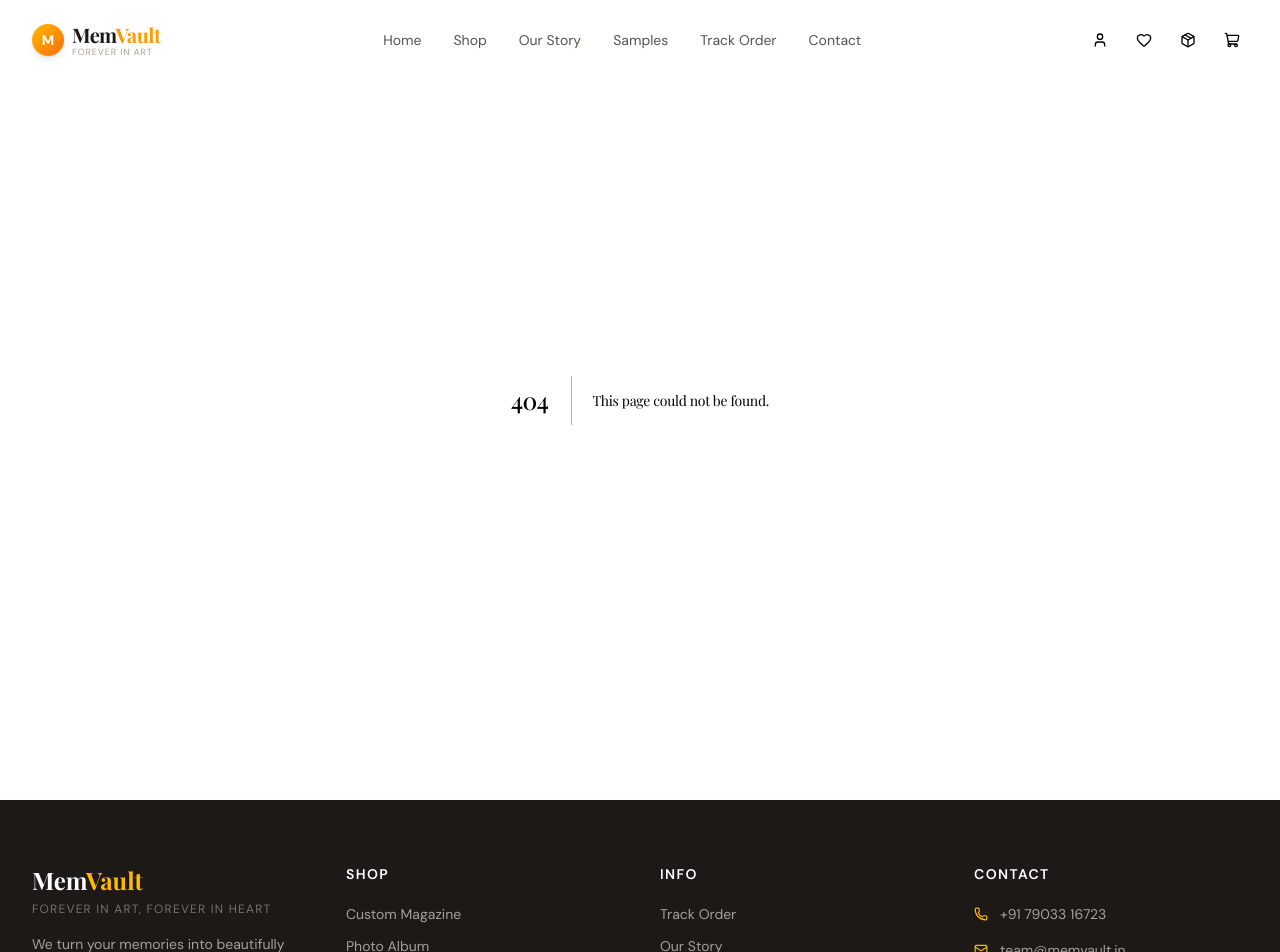
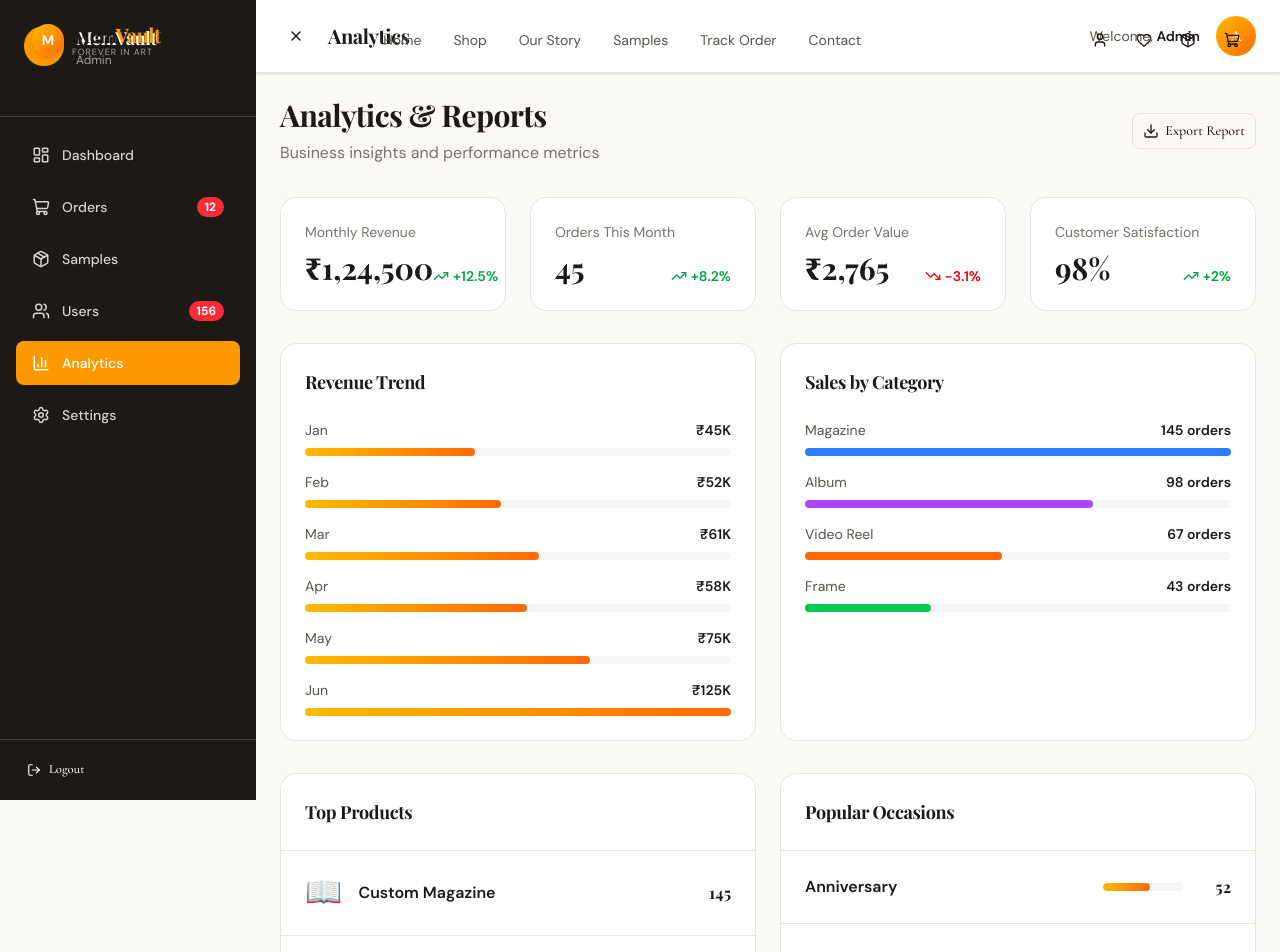
Before and after one commit to rachitsharma300/mystoryarchive, a Next.js app: page /admin/analytics in a window 1280 px wide. Before the commit this address had no page. Shown: the top 952 px of the page. Built offline with nearby package versions, Linux system fonts and the light colour scheme; a web font is replaced by a local one.

Commit message:
feat: add AnalyticsPage component with key metrics, charts, and top products display

```diff
--- /dev/null
+++ b/app/admin/analytics/page.tsx
@@ -0,0 +1,250 @@
+"use client";
+
+import { motion } from "framer-motion";
+import { TrendingUp, TrendingDown, Download } from "lucide-react";
+import { Button } from "@/components/ui/button";
+
+export default function AnalyticsPage() {
+  return (
+    <div className="space-y-8">
+      {/* Header */}
+      <motion.div
+        initial={{ opacity: 0, y: 20 }}
+        animate={{ opacity: 1, y: 0 }}
+        className="flex items-center justify-between"
+      >
+        <div>
+          <h1 className="font-display text-3xl font-bold text-stone-900 mb-2">
+            Analytics & Reports
+          </h1>
+          <p className="font-sans-clean text-stone-500">
+            Business insights and performance metrics
+          </p>
+        </div>
+        <Button asChild size="lg" variant="outline">
+          <a href="#" download>
+            <Download size={18} />
+            Export Report
+          </a>
+        </Button>
+      </motion.div>
+
+      {/* Key Metrics */}
+      <motion.div
+        initial={{ opacity: 0, y: 20 }}
+        animate={{ opacity: 1, y: 0 }}
+        transition={{ delay: 0.1 }}
+        className="grid grid-cols-1 md:grid-cols-2 lg:grid-cols-4 gap-6"
+      >
+        {[
+          {
+            label: "Monthly Revenue",
+            value: "₹1,24,500",
+            change: "+12.5%",
+            trend: "up",
+          },
+          {
+            label: "Orders This Month",
+            value: "45",
+            change: "+8.2%",
+            trend: "up",
+          },
+          {
+            label: "Avg Order Value",
+            value: "₹2,765",
+            change: "-3.1%",
+            trend: "down",
+          },
+          {
+            label: "Customer Satisfaction",
+            value: "98%",
+            change: "+2%",
+            trend: "up",
+          },
+        ].map((metric, i) => (
+          <motion.div
+            key={metric.label}
+            initial={{ opacity: 0, y: 20 }}
+            animate={{ opacity: 1, y: 0 }}
+            transition={{ delay: i * 0.1 }}
+            className="rounded-2xl bg-white border border-stone-200 p-6"
+          >
+            <p className="font-sans-clean text-sm text-stone-500 mb-2">
+              {metric.label}
+            </p>
+            <div className="flex items-end justify-between">
+              <p className="font-display text-3xl font-bold text-stone-900">
+                {metric.value}
+              </p>
+              <div
+                className={`flex items-center gap-1 font-sans-clean text-sm font-semibold ${
+                  metric.trend === "up" ? "text-green-600" : "text-red-600"
+                }`}
+              >
+                {metric.trend === "up" ? (
+                  <TrendingUp size={16} />
+                ) : (
+                  <TrendingDown size={16} />
+                )}
+                {metric.change}
+              </div>
+            </div>
+          </motion.div>
+        ))}
+      </motion.div>
+
+      {/* Charts Section */}
+      <motion.div
+        initial={{ opacity: 0, y: 20 }}
+        animate={{ opacity: 1, y: 0 }}
+        transition={{ delay: 0.2 }}
+        className="grid grid-cols-1 lg:grid-cols-2 gap-6"
+      >
+        {/* Revenue Chart */}
+        <div className="rounded-2xl bg-white border border-stone-200 p-6">
+          <h3 className="font-display text-lg font-bold text-stone-900 mb-6">
+            Revenue Trend
+          </h3>
+          <div className="space-y-4">
+            {[
+              { month: "Jan", revenue: 45000, width: "40%" },
+              { month: "Feb", revenue: 52000, width: "46%" },
+              { month: "Mar", revenue: 61000, width: "55%" },
+              { month: "Apr", revenue: 58000, width: "52%" },
+              { month: "May", revenue: 75000, width: "67%" },
+              { month: "Jun", revenue: 124500, width: "100%" },
+            ].map((item) => (
+              <div key={item.month}>
+                <div className="flex items-center justify-between mb-2">
+                  <span className="font-sans-clean text-sm text-stone-600">
+                    {item.month}
+                  </span>
+                  <span className="font-sans-clean text-sm font-semibold text-stone-900">
+                    ₹{(item.revenue / 1000).toFixed(0)}K
+                  </span>
+                </div>
+                <div className="w-full bg-stone-100 rounded-full h-2">
+                  <motion.div
+                    initial={{ width: 0 }}
+                    animate={{ width: item.width }}
+                    transition={{ delay: 0.3, duration: 0.6 }}
+                    className="bg-gradient-to-r from-amber-400 to-orange-500 h-full rounded-full"
+                  />
+                </div>
+              </div>
+            ))}
+          </div>
+        </div>
+
+        {/* Category Breakdown */}
+        <div className="rounded-2xl bg-white border border-stone-200 p-6">
+          <h3 className="font-display text-lg font-bold text-stone-900 mb-6">
+            Sales by Category
+          </h3>
+          <div className="space-y-4">
+            {[
+              { category: "Magazine", sales: 145, color: "bg-blue-500" },
+              { category: "Album", sales: 98, color: "bg-purple-500" },
+              { category: "Video Reel", sales: 67, color: "bg-orange-500" },
+              { category: "Frame", sales: 43, color: "bg-green-500" },
+            ].map((item) => (
+              <div key={item.category}>
+                <div className="flex items-center justify-between mb-2">
+                  <span className="font-sans-clean text-sm text-stone-600">
+                    {item.category}
+                  </span>
+                  <span className="font-sans-clean text-sm font-semibold text-stone-900">
+                    {item.sales} orders
+                  </span>
+                </div>
+                <div className="w-full bg-stone-100 rounded-full h-2">
+                  <motion.div
+                    initial={{ width: 0 }}
+                    animate={{ width: `${(item.sales / 145) * 100}%` }}
+                    transition={{ delay: 0.3, duration: 0.6 }}
+                    className={`${item.color} h-full rounded-full`}
+                  />
+                </div>
+              </div>
+            ))}
+          </div>
+        </div>
+      </motion.div>
+
+      {/* Top Products & Occasions */}
+      <motion.div
+        initial={{ opacity: 0, y: 20 }}
+        animate={{ opacity: 1, y: 0 }}
+        transition={{ delay: 0.3 }}
+        className="grid grid-cols-1 lg:grid-cols-2 gap-6"
+      >
+        {/* Top Products */}
+        <div className="rounded-2xl bg-white border border-stone-200 overflow-hidden">
+          <div className="p-6 border-b border-stone-200">
+            <h3 className="font-display text-lg font-bold text-stone-900">
+              Top Products
+            </h3>
+          </div>
+          <div>
+            {[
+              { name: "Custom Magazine", orders: 145, emoji: "📖" },
+              { name: "Photo Album", orders: 98, emoji: "🖼️" },
+              { name: "Recap Reel", orders: 67, emoji: "🎬" },
+            ].map((product) => (
+              <div
+                key={product.name}
+                className="p-6 border-b border-stone-200 last:border-b-0 flex items-center justify-between hover:bg-stone-50 transition-colors"
+              >
+                <div className="flex items-center gap-4">
+                  <span className="text-3xl">{product.emoji}</span>
+                  <p className="font-sans-clean font-semibold text-stone-900">
+                    {product.name}
+                  </p>
+                </div>
+                <p className="font-display font-bold text-stone-900">
+                  {product.orders}
+                </p>
+              </div>
+            ))}
+          </div>
+        </div>
+
+        {/* Top Occasions */}
+        <div className="rounded-2xl bg-white border border-stone-200 overflow-hidden">
+          <div className="p-6 border-b border-stone-200">
+            <h3 className="font-display text-lg font-bold text-stone-900">
+              Popular Occasions
+            </h3>
+          </div>
+          <div>
+            {[
+              { occasion: "Anniversary", count: 52 },
+              { occasion: "Birthday", count: 89 },
+              { occasion: "Wedding", count: 43 },
+            ].map((item) => (
+              <div
+                key={item.occasion}
+                className="p-6 border-b border-stone-200 last:border-b-0 flex items-center justify-between hover:bg-stone-50 transition-colors"
+              >
+                <p className="font-sans-clean font-semibold text-stone-900">
+                  {item.occasion}
+                </p>
+                <div className="flex items-center gap-2">
+                  <div className="w-20 h-2 bg-stone-100 rounded-full overflow-hidden">
+                    <div
+                      className="h-full bg-gradient-to-r from-amber-400 to-orange-500 rounded-full"
+                      style={{ width: `${(item.count / 89) * 100}%` }}
+                    />
+                  </div>
+                  <p className="font-display font-bold text-stone-900 w-10 text-right">
+                    {item.count}
+                  </p>
+                </div>
+              </div>
+            ))}
+          </div>
+        </div>
+      </motion.div>
+    </div>
+  );
+}
```
